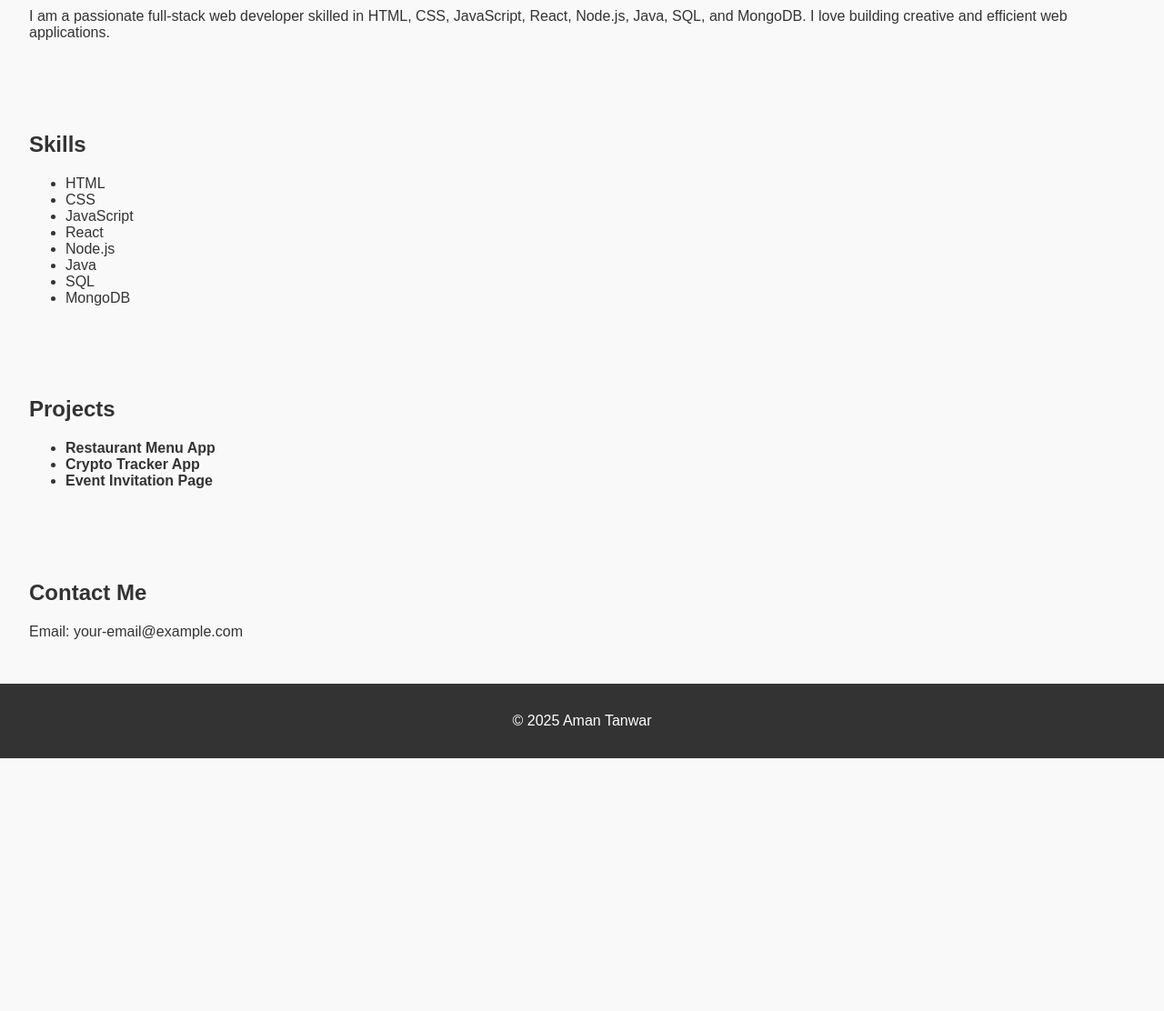
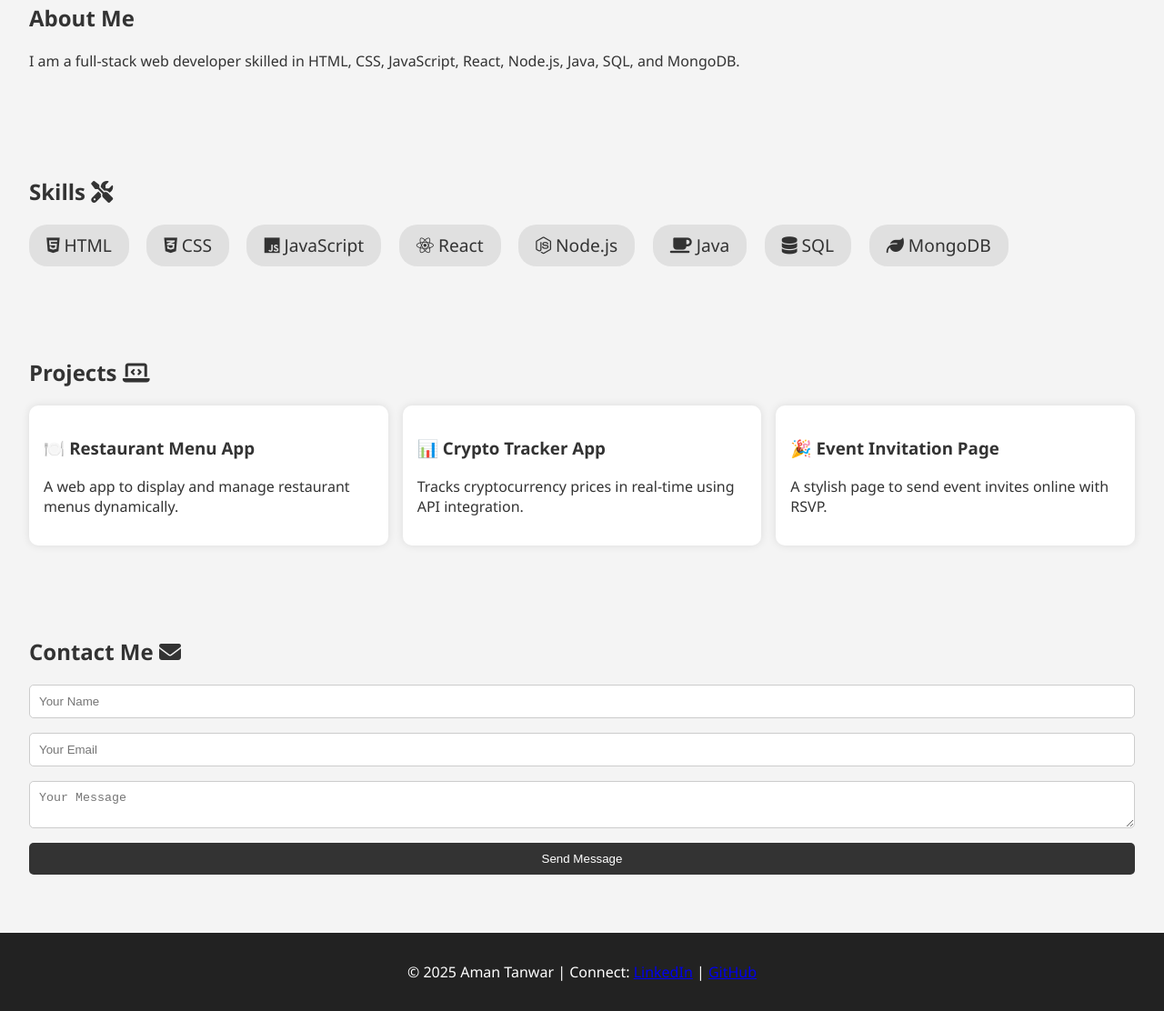
Before and after one commit to aman551/portfolio, a plain HTML site: page index.html in a window 1280 px wide. Shown: the part 221-1333 px from the top of the page at 91% size. Before the commit the page ends 1055 px from the top, so only its background shows below. Drawn offline with Linux system fonts and the light colour scheme.

Commit message:
Add files via upload

```diff
--- a/index.html
+++ b/index.html
@@ -6,6 +6,7 @@
     <meta name="viewport" content="width=device-width, initial-scale=1.0" />
     <title>Aman Tanwar | Portfolio</title>
     <link rel="stylesheet" href="style.css" />
+    <link rel="stylesheet" href="https://cdnjs.cloudflare.com/ajax/libs/font-awesome/6.4.0/css/all.min.css" />
 </head>
 <body>
     <header>
@@ -17,37 +18,56 @@
             <a href="#contact">Contact</a>
         </nav>
     </header>
+
     <section id="about">
         <h2>About Me</h2>
-        <p>I am a passionate full-stack web developer skilled in HTML, CSS, JavaScript, React, Node.js, Java, SQL, and MongoDB. I love building creative and efficient web applications.</p>
+        <p>I am a full-stack web developer skilled in HTML, CSS, JavaScript, React, Node.js, Java, SQL, and MongoDB.</p>
     </section>
+
     <section id="skills">
-        <h2>Skills</h2>
-        <ul>
-            <li>HTML</li>
-            <li>CSS</li>
-            <li>JavaScript</li>
-            <li>React</li>
-            <li>Node.js</li>
-            <li>Java</li>
-            <li>SQL</li>
-            <li>MongoDB</li>
-        </ul>
+        <h2>Skills <i class="fas fa-tools"></i></h2>
+        <div class="skills-list">
+            <span><i class="fab fa-html5"></i> HTML</span>
+            <span><i class="fab fa-css3-alt"></i> CSS</span>
+            <span><i class="fab fa-js"></i> JavaScript</span>
+            <span><i class="fab fa-react"></i> React</span>
+            <span><i class="fab fa-node-js"></i> Node.js</span>
+            <span><i class="fas fa-coffee"></i> Java</span>
+            <span><i class="fas fa-database"></i> SQL</span>
+            <span><i class="fas fa-leaf"></i> MongoDB</span>
+        </div>
     </section>
+
     <section id="projects">
-        <h2>Projects</h2>
-        <ul>
-            <li><strong>Restaurant Menu App</strong></li>
-            <li><strong>Crypto Tracker App</strong></li>
-            <li><strong>Event Invitation Page</strong></li>
-        </ul>
+        <h2>Projects <i class="fas fa-laptop-code"></i></h2>
+        <div class="projects">
+            <div class="project-card">
+                <h3>🍽️ Restaurant Menu App</h3>
+                <p>A web app to display and manage restaurant menus dynamically.</p>
+            </div>
+            <div class="project-card">
+                <h3>📊 Crypto Tracker App</h3>
+                <p>Tracks cryptocurrency prices in real-time using API integration.</p>
+            </div>
+            <div class="project-card">
+                <h3>🎉 Event Invitation Page</h3>
+                <p>A stylish page to send event invites online with RSVP.</p>
+            </div>
+        </div>
     </section>
+
     <section id="contact">
-        <h2>Contact Me</h2>
-        <p>Email: your-email@example.com</p>
+        <h2>Contact Me <i class="fas fa-envelope"></i></h2>
+        <form>
+            <input type="text" placeholder="Your Name" required />
+            <input type="email" placeholder="Your Email" required />
+            <textarea placeholder="Your Message" required></textarea>
+            <button type="submit">Send Message</button>
+        </form>
     </section>
+
     <footer>
-        <p>&copy; 2025 Aman Tanwar</p>
+        <p>&copy; 2025 Aman Tanwar | Connect: <a href="#">LinkedIn</a> | <a href="#">GitHub</a></p>
     </footer>
 </body>
 </html>
--- a/style.css
+++ b/style.css
@@ -1,28 +1,70 @@
 
 body {
-    font-family: Arial, sans-serif;
+    font-family: 'Segoe UI', Tahoma, Geneva, Verdana, sans-serif;
+    background-color: #f4f4f4;
+    color: #333;
     margin: 0;
     padding: 0;
-    background-color: #f9f9f9;
-    color: #333;
 }
 header {
-    background-color: #333;
+    background-color: #222;
     color: #fff;
-    padding: 1em;
+    padding: 1.5em 1em;
     text-align: center;
 }
 nav a {
+    color: #fff;
     margin: 0 1em;
-    color: #fff;
     text-decoration: none;
 }
 section {
     padding: 2em;
+    margin: 1em 0;
+}
+.skills-list {
+    display: flex;
+    flex-wrap: wrap;
+    gap: 1em;
+    font-size: 1.2em;
+}
+.skills-list span {
+    background-color: #e0e0e0;
+    padding: 0.5em 1em;
+    border-radius: 20px;
+}
+.projects {
+    display: grid;
+    gap: 1em;
+    grid-template-columns: repeat(auto-fit, minmax(250px, 1fr));
+}
+.project-card {
+    background: #fff;
+    padding: 1em;
+    border-radius: 10px;
+    box-shadow: 0 0 10px rgba(0,0,0,0.1);
+}
+form {
+    display: flex;
+    flex-direction: column;
+    gap: 1em;
+}
+form input, form textarea {
+    padding: 0.75em;
+    border-radius: 5px;
+    border: 1px solid #ccc;
+}
+form button {
+    background-color: #333;
+    color: #fff;
+    padding: 0.75em;
+    border: none;
+    border-radius: 5px;
+    cursor: pointer;
 }
 footer {
-    background-color: #333;
+    background-color: #222;
     color: #fff;
     text-align: center;
     padding: 1em;
+    margin-top: 2em;
 }
```
